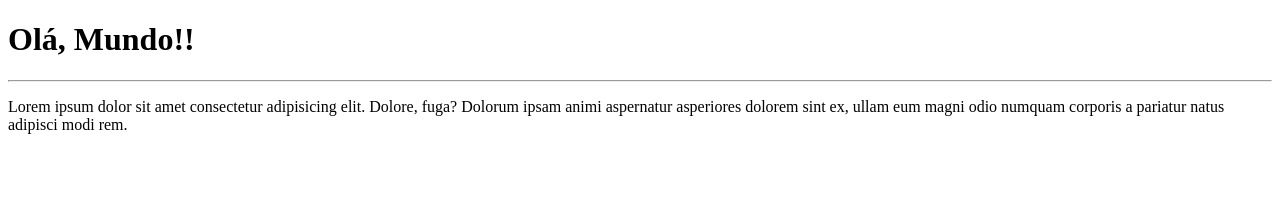
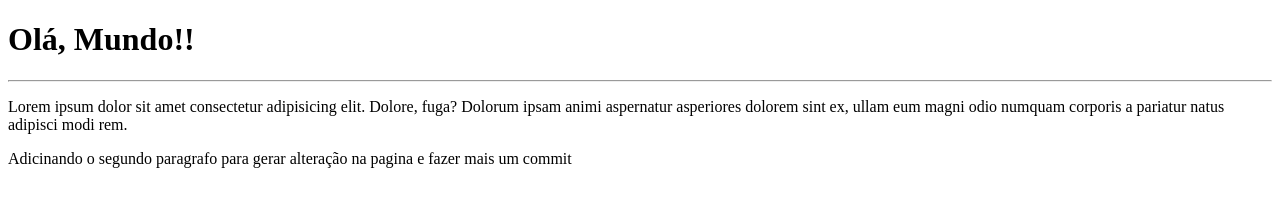
Before and after one commit to Serapavi/Ola-Mundo, a plain HTML site: page site-exemplo/index.html in a window 1280 px wide. Drawn offline with Linux system fonts and the light colour scheme.

Commit message:
Adicionei o segundo paragrafo

```diff
--- a/site-exemplo/index.html
+++ b/site-exemplo/index.html
@@ -12,5 +12,6 @@
     <p>Lorem ipsum dolor sit amet consectetur adipisicing elit.
         Dolore, fuga? Dolorum ipsam animi aspernatur asperiores dolorem sint ex,
         ullam eum magni odio numquam corporis a pariatur natus adipisci modi rem.</p>
+    <p>Adicinando o segundo paragrafo para gerar alteração na pagina e fazer mais um commit</p>
 </body>
 </html>
```
